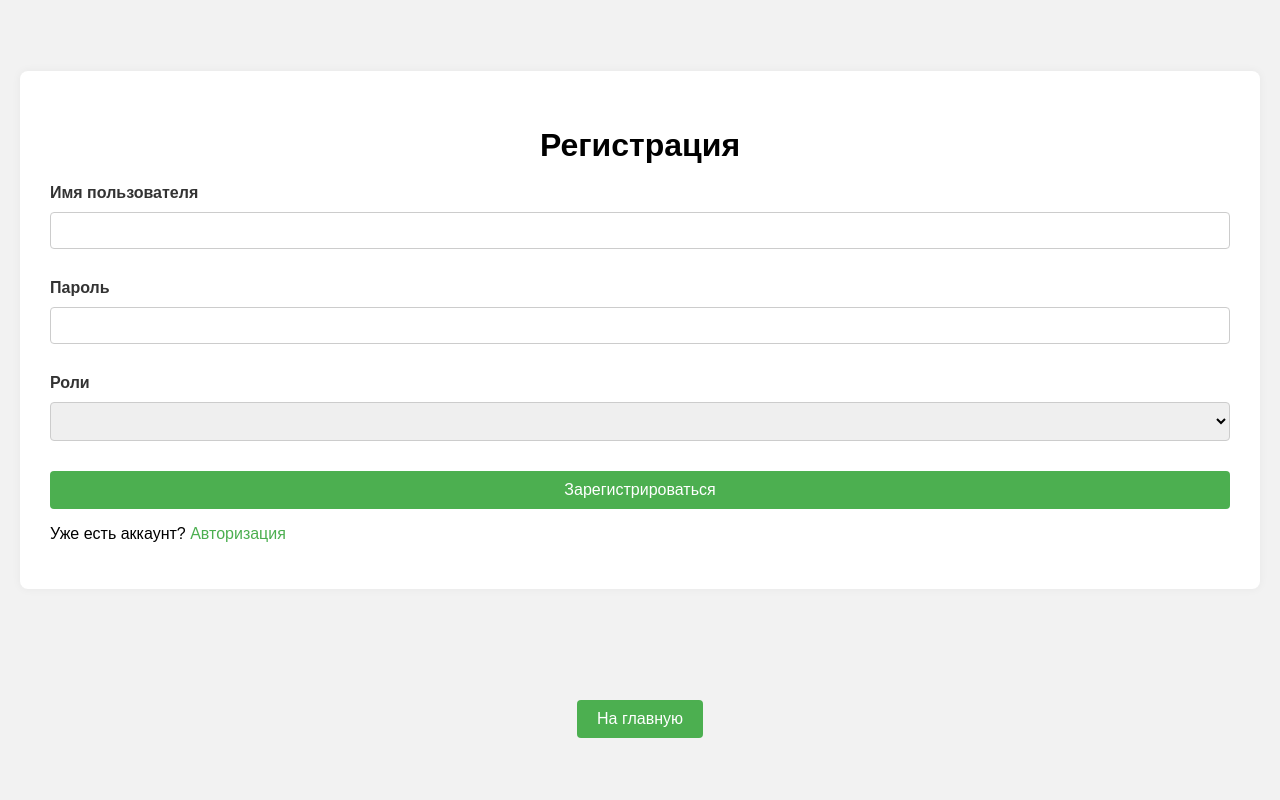
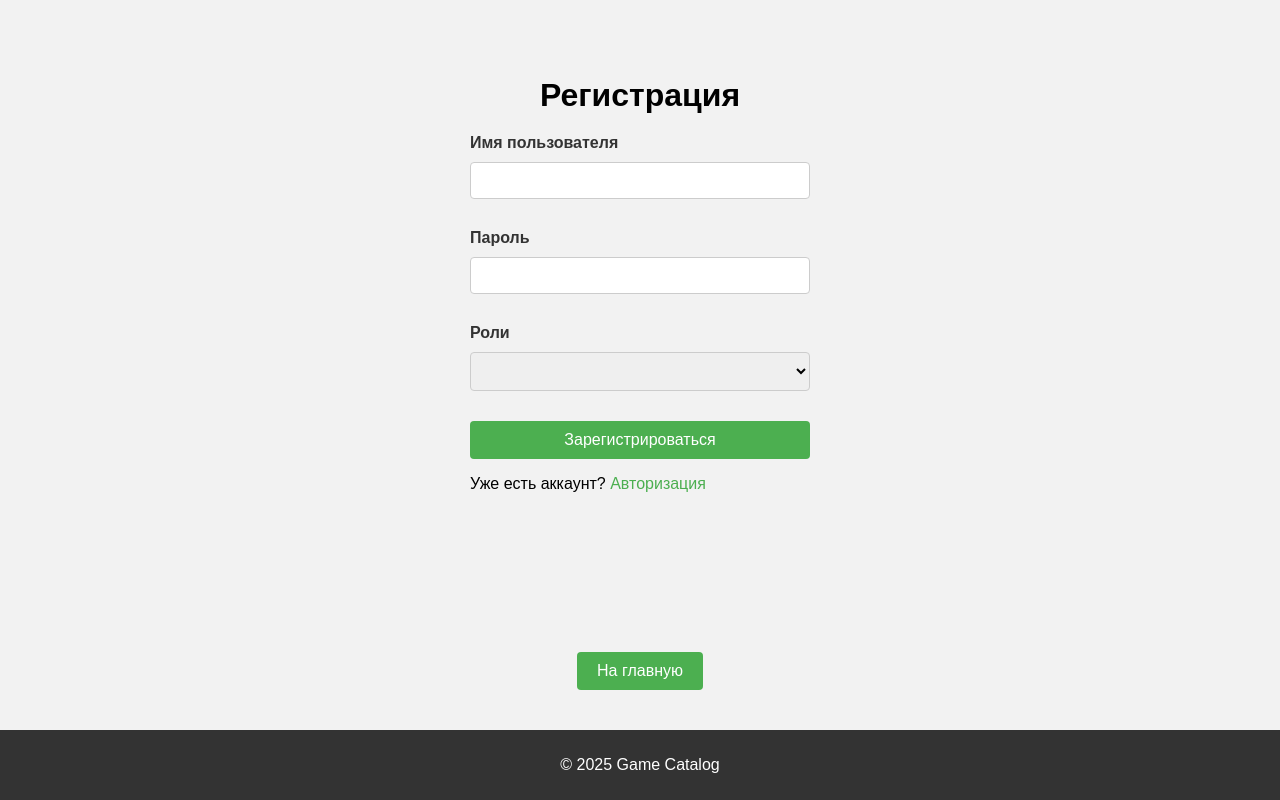
Before and after one commit to Bezvikonnyy/indiana, a Spring Boot app: page /user/registration in a window 1280 px wide. Run offline with Spring Boot 4, Linux system fonts and the light colour scheme; data that the repository does not hold is empty; some of the project's set-up classes (security, data sources, template engines, error pages and the like) are left out, and stand-ins take their place; database files in the repository are not loaded.

Commit message:
Initial commit

```diff
--- a/src/main/resources/static/css/styles.css
+++ b/src/main/resources/static/css/styles.css
@@ -1,8 +1,39 @@
+/* Установка высоты страницы и гибкой структуры */
+html, body {
+    height: 100%;
+    margin: 0;
+    padding: 0;
+}
+
 body {
     font-family: Arial, sans-serif;
     background-color: #f2f2f2;
-    margin: 0;
-    padding: 0;
+    display: flex;
+    flex-direction: column;
+}
+
+.page-wrapper {
+    display: flex;
+    flex-direction: column;
+    min-height: 100vh;
+}
+
+main {
+    flex: 1;
+    padding: 20px;
+}
+
+/* общий стиль */
+section {
+    width: 100%;
+    padding: 30px;
+    box-sizing: border-box;
+}
+
+/* только для auth-страниц — логин, регистрация */
+main.auth section {
+    max-width: 400px;
+    margin: 0 auto;
 }
 
 header {
@@ -11,28 +42,6 @@ header {
     padding: 20px;
     text-align: center;
     box-shadow: 0 2px 4px rgba(0, 0, 0, 0.1);
-}
-
-main {
-    padding: 20px;
-}
-
-/* Центрируем форму только на страницах логина и регистрации */
-main.auth {
-    display: flex;
-    justify-content: center;
-    align-items: center;
-    min-height: 80vh;
-}
-
-section {
-    background-color: white;
-    padding: 30px;
-    margin-bottom: 20px;
-    border-radius: 8px;
-    box-shadow: 0 0 10px rgba(0, 0, 0, 0.05);
-    width: 100%;
-    max-width: 1340px;
 }
 
 h2 {
@@ -103,6 +112,7 @@ footer {
     text-align: center;
     padding: 10px;
     margin-top: 40px;
+    flex-shrink: 0;
 }
 
 /* Ошибки */
--- a/src/main/resources/templates/edit_game.html
+++ b/src/main/resources/templates/edit_game.html
@@ -7,6 +7,7 @@
     <link rel="stylesheet" href="/css/styles.css">
 </head>
 <body>
+<div class="page-wrapper">
 
 <header>
     <div style="display: flex; justify-content: center; align-items: center; position: relative;">
@@ -60,5 +61,6 @@
 <footer>
     <p>© 2025 Game Catalog</p>
 </footer>
+</div>
 </body>
 </html>
--- a/src/main/resources/templates/edit_profile.html
+++ b/src/main/resources/templates/edit_profile.html
@@ -5,6 +5,7 @@
     <title>Title</title>
 </head>
 <body>
-
+<div class="page-wrapper">
+</div>
 </body>
 </html>
--- a/src/main/resources/templates/game.html
+++ b/src/main/resources/templates/game.html
@@ -30,7 +30,7 @@
     </script>
 </head>
 <body>
-
+<div class="page-wrapper">
 <header>
     <div style="display: flex; justify-content: center; align-items: center; position: relative;">
         <h1 th:text="${game.title}">Название игры</h1>
@@ -74,5 +74,6 @@
 <footer>
     <p>© 2025 Game Catalog</p>
 </footer>
+</div>
 </body>
 </html>
--- a/src/main/resources/templates/home.html
+++ b/src/main/resources/templates/home.html
@@ -7,6 +7,7 @@
     <link rel="stylesheet" href="/css/styles.css">
 </head>
 <body>
+<div class="page-wrapper">
 <header>
     <div style="display: flex; justify-content: center; align-items: center; position: relative;">
         <h1 style="margin: 0;">ИНДИАНА</h1>
@@ -36,5 +37,6 @@
 <footer>
     <p>© 2025 Indiana</p>
 </footer>
+</div>
 </body>
 </html>
--- a/src/main/resources/templates/login.html
+++ b/src/main/resources/templates/login.html
@@ -7,12 +7,12 @@
     <link rel="stylesheet" href="/css/styles.css">
 </head>
 <body>
+<div class="page-wrapper">
 
 <main class="auth">
     <section class="form-container">
         <h2>Вход в систему</h2>
 
-        <!-- Форма для отправки POST-запроса на /login -->
         <form action="/login" method="post">
             <input type="hidden" th:name="${_csrf.parameterName}" th:value="${_csrf.token}" />
 
@@ -48,6 +48,7 @@
 <footer>
     <p>© 2025 Game Catalog</p>
 </footer>
+</div>
 
 </body>
 </html>
--- a/src/main/resources/templates/new_game.html
+++ b/src/main/resources/templates/new_game.html
@@ -7,6 +7,7 @@
     <link rel="stylesheet" href="/css/styles.css">
 </head>
 <body>
+<div class="page-wrapper">
 
 <header>
     <div style="display: flex; justify-content: center; align-items: center; position: relative;">
@@ -52,5 +53,6 @@
 <footer>
     <p>© 2025 Indiana</p>
 </footer>
+</div>
 </body>
 </html>
--- a/src/main/resources/templates/registration.html
+++ b/src/main/resources/templates/registration.html
@@ -7,7 +7,7 @@
     <link rel="stylesheet" href="/css/styles.css"> <!-- Подключение общего CSS -->
 </head>
 <body>
-
+<div class="page-wrapper">
 <!-- Заголовок можно оставить вне main, но лучше внутри для выравнивания -->
 <main class="auth">
     <section>
@@ -49,5 +49,10 @@
     </a>
 </div>
 
+<footer>
+    <p>© 2025 Game Catalog</p>
+</footer>
+</div>
+
 </body>
 </html>
```
